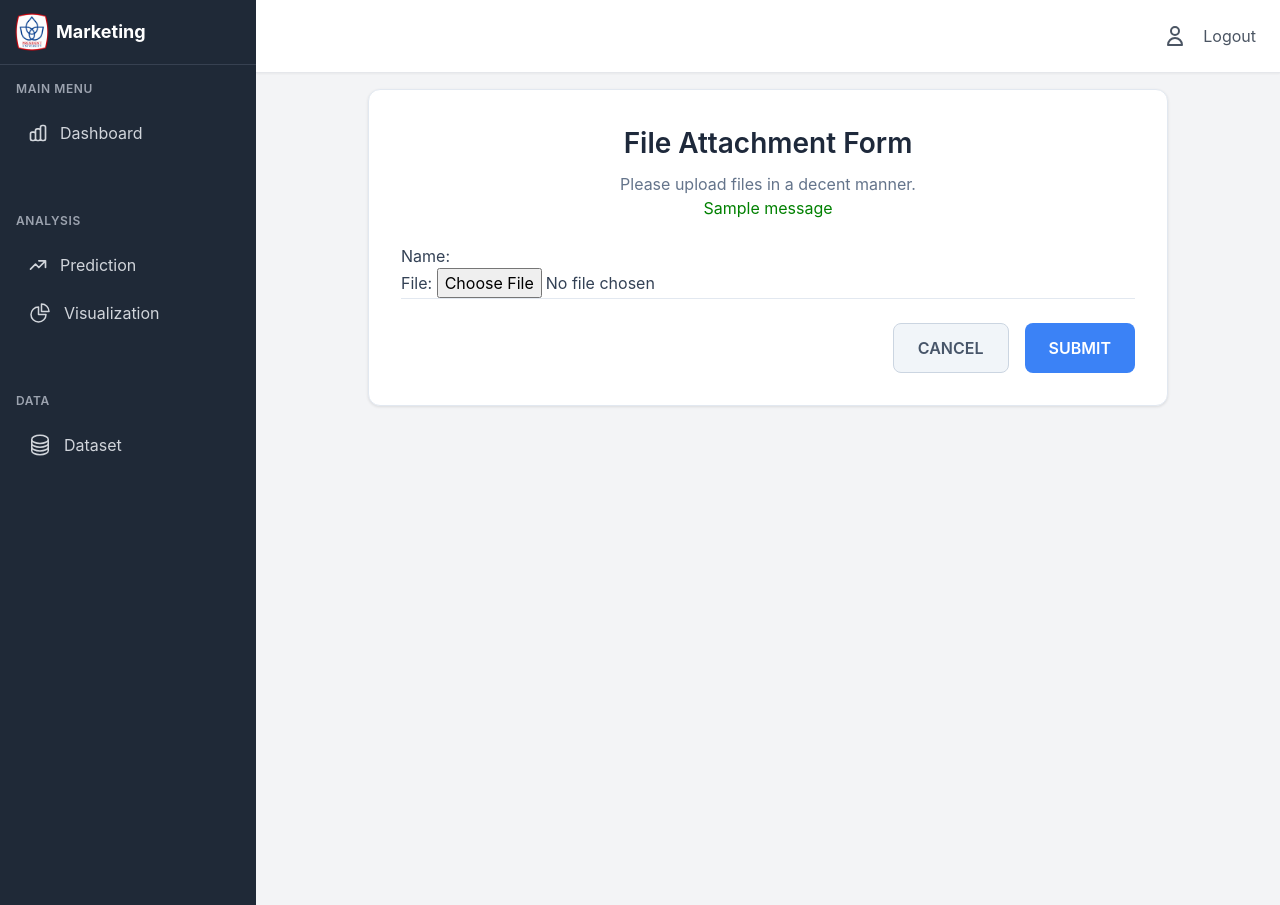
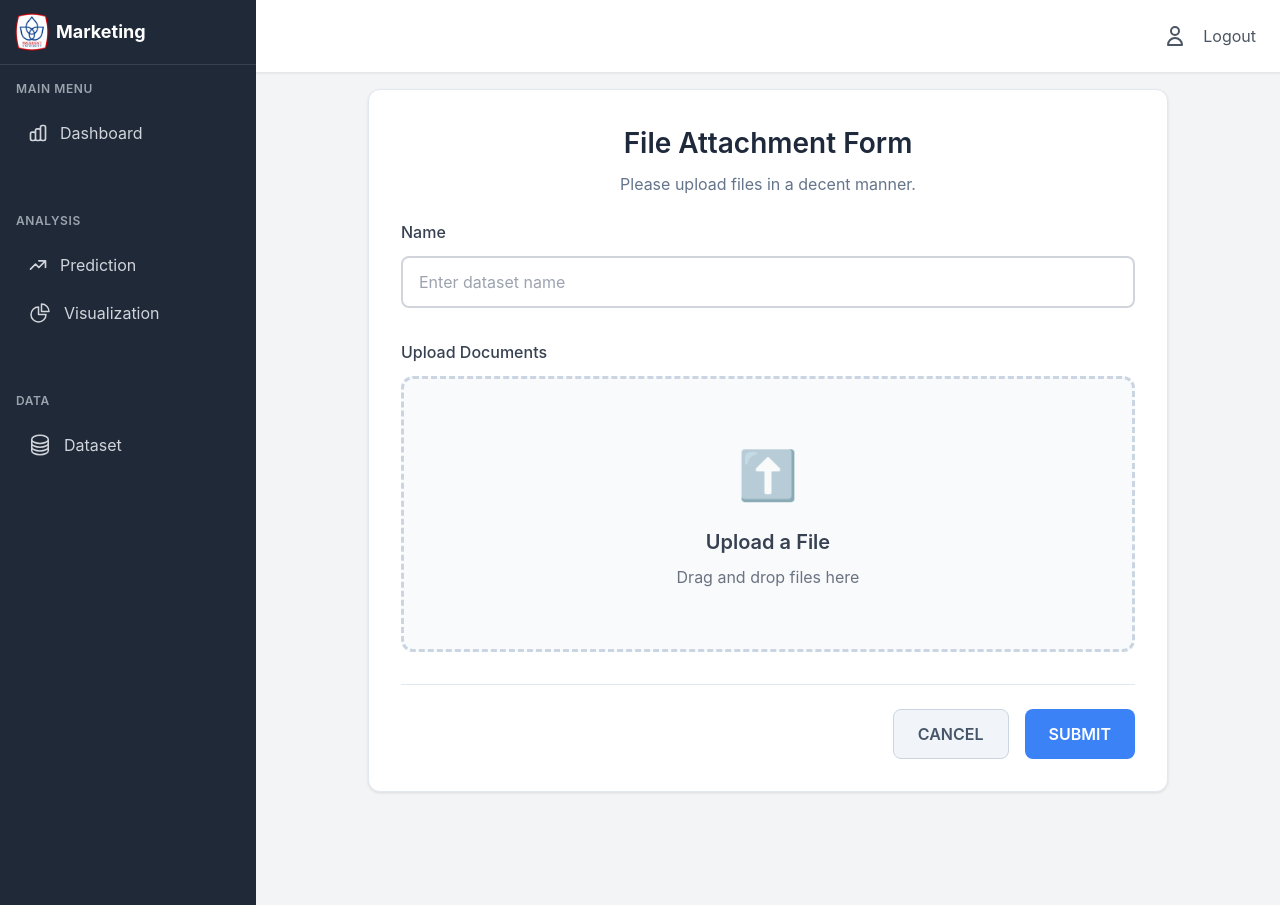
Before and after one commit to najlasjad/marketing, a Django app: page /upload_data/ in a window 1280 px wide. Run offline with Django 5.2, Linux system fonts and the light colour scheme; a user stored in the database is signed in; tables that the repository leaves empty hold one stand-in row (values such as "Sample post"); one stand-in notice (Sample message) is shown; some libraries are stand-ins or nearby versions.

Commit message:
upload file

```diff
--- a/marketing_app/forms.py
+++ b/marketing_app/forms.py
@@ -7,6 +7,18 @@ class DocumentForm(forms.ModelForm):
         model = Document
         fields = ['name', 'file']
 
+    def __init__(self, *args, **kwargs):
+        super().__init__(*args, **kwargs)
 
-# class UploadCSVForm(forms.Form):
-#     file = forms.FileField(label='Upload CSV File')
+        self.fields['name'].widget.attrs.update({
+            'class': 'form-input',
+            'placeholder': 'Enter dataset name',
+            'id': 'fileName'
+        })
+
+        self.fields['file'].widget.attrs.update({
+            'class': 'form-file-input',
+            'id': 'fileInput',
+            'style': 'display: none;',
+            'accept': '.csv,.xlsx,.xls,.json,.txt',
+        })
--- a/marketing_app/templates/upload_data.html
+++ b/marketing_app/templates/upload_data.html
@@ -283,22 +283,50 @@
                         <p class="form-subtitle">
                             Please upload files in a decent manner.
                         </p>
-                        {% if messages %}
-                            <ul>
-                                {% for message in messages %}
-                                    <li
-                                        style="color: {% if message.tags == 'error' %}red{% else %}green{% endif %};">
-                                        {{ message }}
-                                    </li>
-                                {% endfor %}
-                            </ul>
+                        {% if form.errors %}
+                            <script>
+                                window.onload = function () {
+                                    let errorMsg = "";
+                                    {% for field in form %}
+                                        {% for error in field.errors %}
+                                            errorMsg += "{{ error|escapejs }}\n";
+                                        {% endfor %}
+                                    {% endfor %}
+                                    {% for error in form.non_field_errors %}
+                                        errorMsg += "{{ error|escapejs }}\n";
+                                    {% endfor %}
+                                    if (errorMsg) {
+                                        alert(errorMsg);
+                                    }
+                                }
+                            </script>
                         {% endif %}
 
                     </div>
 
-                    <form class="upload-form" method="POST" enctype="multipart/form-data">
+                    <form
+                        class="upload-form"
+                        method="POST"
+                        enctype="multipart/form-data"
+                        onsubmit="submitForm(event)">
                         {% csrf_token %}
-                        {{ form.as_p }}
+                        <div class="form-group">
+                            <label for="fileName" class="form-label">Name</label>
+                            {{ form.name }}
+                        </div>
+
+                        <div class="form-group">
+                            <label class="form-label">Upload Documents</label>
+                            <div class="upload-area" id="uploadArea" onclick="triggerFileInput()">
+                                <div class="upload-content">
+                                    <div class="upload-icon">⬆️</div>
+                                    <h3 class="upload-title">Upload a File</h3>
+                                    <p class="upload-subtitle">Drag and drop files here</p>
+                                </div>
+                                {{ form.file }}
+                            </div>
+                            <div class="file-list" id="fileList"></div>
+                        </div>
 
                         <div class="form-actions">
                             <button
@@ -528,6 +556,13 @@
                     status: "inactive"
                 }
             ];
+
+            document.addEventListener("DOMContentLoaded", function () {
+                const fileInput = document.getElementById("fileInput");
+                if (fileInput) {
+                    fileInput.addEventListener("change", handleFileSelect);
+                }
+            });
         </script>
     </body>
 </html>
```
Also changed, not shown: marketing_app/migrations/0001_initial.py (deleted), marketing_app/migrations/0002_alter_registrationdata_groupreg_and_more.py (deleted), marketing_app/migrations/0003_alter_registrationdata_groupreg_and_more.py (deleted), marketing_app/migrations/0004_document.py (deleted), marketing_app/migrations/0005_alter_document_file.py (deleted), marketing_app/migrations/0006_delete_registrationdata.py (deleted), marketing_app/migrations/0007_alter_document_name.py (deleted), 2 other files.
